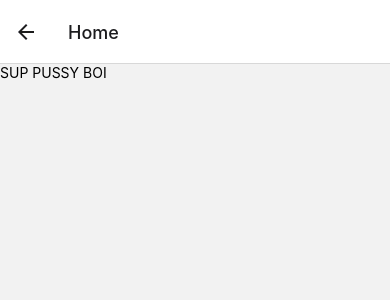
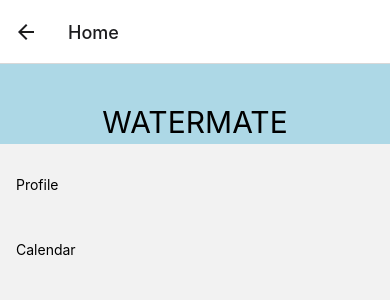
Before and after one commit to seanjames114/WaterMate, a React Native app: screen / in a window 390 px wide. Both pictures are taken after a click on the button "LOGIN". Shown: the top 300 px of the page. Built offline with nearby package versions, Linux system fonts and the light colour scheme.

Commit message:
new homepage and navbutton items

```diff
--- a/App.js
+++ b/App.js
@@ -2,61 +2,8 @@ import { StatusBar } from 'expo-status-bar';
 import * as React from 'react';
 import { NavigationContainer } from '@react-navigation/native';
 import { createNativeStackNavigator } from '@react-navigation/native-stack';
-import { StyleSheet, Dimensions, Text, View, Image, ImageBackground, TouchableWithoutFeedback, Alert, TouchableHighlight, SafeAreaView, Button,
-          Platform,
-          PlatformColor,
-          TextInput,  } from 'react-native'; //Safe area view will allow content to be in the safe area for each device
 import Home from './pages/HomePage'
-/*below is the image of the running girl that will be used for out background */
-const runningGirlImage = {uri: "https://static.wixstatic.com/media/51ae2e_30e94e2d151e4dad911f38da3272b0d1~mv2.jpg/v1/fit/w_924,h_520/51ae2e_30e94e2d151e4dad911f38da3272b0d1~mv2.jpg"}
-
-function LoginScreen({navigation}) {
-  const [text, onChangeText] = React.useState(null);
-  return(
-  <SafeAreaView style={styles.container}>
-      <ImageBackground source={runningGirlImage} resizeMode="cover" style={styles.ImageB}>
-       <View style={{
-          flex: 1,
-          alignItems: 'center',
-          justifyContent: 'center',
-        }}>
-          <Text style={{fontSize: 30, fontWeight: 'bold'}}>
-            WELCOME TO WATERMATE
-          </Text>
-          <TextInput
-            style={styles.input}
-            onChangeText={onChangeText}
-            value={text}
-            placeholder="I hate life"
-          />
-          <TextInput
-            style={styles.input}
-            onChangeText={onChangeText}
-            value={text}
-            placeholder="Password"
-          />
-          <Button
-            onPress={() => navigation.navigate('Home')}
-            title="Login"
-          />
-          <Button
-            onPress={() => {    alert('You tapped the login button but I know you dont have an account asshole!');  }}
-            title="Create Account"
-            color= "transparent"
-
-          />
-        </View>
-       </ImageBackground>
-    </SafeAreaView>
-  );
-}
-function HomeScreen() {
-  return(
-    <View>
-      <Text>SUP PUSSY BOI</Text>
-    </View>
-  );
-}
+import Login from './pages/LoginPage'
 
 const Stack = createNativeStackNavigator();
 
@@ -64,40 +11,9 @@ export default function App() {
   return (
     <NavigationContainer>
       <Stack.Navigator>
-        <Stack.Screen name="Login" component={LoginScreen} />
-        <Stack.Screen name="Home" component={HomeScreen} />
+        <Stack.Screen name="Login" component={Login} />
+        <Stack.Screen name="Home" component={Home} />
       </Stack.Navigator>
     </NavigationContainer>
   );
 }
-
-const styles = StyleSheet.create({
-  container: {
-    flex: 1, //flexible to grow and take it up horizontaller
-  },
-  header:{
-    flex:1,
-    alignItems: 'center',
-    fontSize: 50,
-    fontweight: 'bold'
-  },
-  input: {
-    height: 40,
-    margin: 12,
-    borderWidth: 1,
-    padding: 10,
-  },
-  ImageB:{
-    flex: 1,
-    justifyContent: 'center'
-  },
-  logo:{
-    width: 66,
-    height: 58,
-  },
-  tinyLogo:{
-    width:50,
-    height:50,
-    alignItems: 'center',
-  }
-});
--- /dev/null
+++ b/assets/global.js
@@ -0,0 +1,4 @@
+const FirstName = "PJ"
+const LastName = "James"
+
+export {FirstName, LastName}
--- a/pages/HomePage.js
+++ b/pages/HomePage.js
@@ -1,28 +1,53 @@
 import { StatusBar } from 'expo-status-bar';
 import React from 'react';
-import { StyleSheet, Dimensions, Text, View, Image, ImageBackground, TouchableWithoutFeedback, Alert, TouchableHighlight, SafeAreaView, Button,
+import { StyleSheet,FlatList, Dimensions, Text, View, Image, ImageBackground, TouchableWithoutFeedback, Alert, TouchableHighlight, SafeAreaView, Button,
           Platform,
           PlatformColor,
           TextInput,  } from 'react-native'; //Safe area view will allow content to be in the safe area for each device
+import HomePageNavButton from './HomePageNavButton'
 
-export default function App() {
-  return (
-    //This is the center of screen portion
+function HomeScreen() {
+  const [navbuttons, setnavButtons] = React.useState([
+    {text : 'Profile', key: '1'},
+    {text : 'Calendar', key: '2'}
+  ]);
+  return(
     <SafeAreaView style={styles.container}>
-
+      {/*BELOW IS THE HEADER VIEW */}
+      <View style={styles.header}>
+        <Text style={styles.title}>WATERMATE</Text>
+      </View>
+      {/*BELOW IS THE CONTENT LIST MENU */}
+      <view>
+        <FlatList
+        data = {navbuttons}
+        renderItem={({item}) => (
+          <HomePageNavButton item ={item} />
+        )}
+        />
+      </view>
     </SafeAreaView>
   );
 }
+
 
 const styles = StyleSheet.create({
   container: {
     flex: 1, //flexible to grow and take it up horizontaller
   },
+  list:{
+
+  },
   header:{
-    flex:1,
-    alignItems: 'center',
-    fontSize: '50',
-    fontweight: 'bold'
+    height: 80,
+    paddingTop: 40,
+    backgroundColor: 'lightblue',
+  },
+  title:{
+    textAlign: 'center',
+    fontStyle: 'bold',
+    fontSize: 30,
+
   },
   input: {
     height: 40,
@@ -44,3 +69,5 @@ const styles = StyleSheet.create({
     alignItems: 'center',
   }
 });
+
+export default HomeScreen
--- /dev/null
+++ b/pages/HomePageNavButton.js
@@ -0,0 +1,25 @@
+import React from 'react';
+import { StyleSheet,TouchableOpacity, FlatList, Dimensions, Text, View, Image, ImageBackground, TouchableWithoutFeedback, Alert, TouchableHighlight, SafeAreaView, Button,
+          Platform,
+          PlatformColor,
+          TextInput,  } from 'react-native'; //Safe area view will allow content to be in the safe area for each device
+
+export default function navButton({item}){
+
+    return(
+        <TouchableOpacity>
+            <Text style={styles.item}>{item.text}</Text>
+        </TouchableOpacity>
+    )
+}
+
+const styles = StyleSheet.create({
+    item: {
+        padding: 16,
+        marginTop: 16,
+        borderColor: 'lightblue',
+        borderwidth: 1,
+        borderstyle: 'dotted',
+        borderradius: 10
+    }
+})
--- /dev/null
+++ b/pages/LoginPage.js
@@ -0,0 +1,84 @@
+import { StatusBar } from 'expo-status-bar';
+import * as React from 'react';
+import { StyleSheet, Dimensions, Text, View, Image, ImageBackground, TouchableWithoutFeedback, Alert, TouchableHighlight, SafeAreaView, Button,
+          Platform,
+          PlatformColor,
+          TextInput,  } from 'react-native'; //Safe area view will allow content to be in the safe area for each device
+/*below is the image of the running girl that will be used for out background */
+const runningGirlImage = {uri: "https://static.wixstatic.com/media/51ae2e_30e94e2d151e4dad911f38da3272b0d1~mv2.jpg/v1/fit/w_924,h_520/51ae2e_30e94e2d151e4dad911f38da3272b0d1~mv2.jpg"}
+
+function LoginScreen({navigation}) {
+  const [textUsername, onChangeUsernameText] = React.useState(null);
+  const [textPassword, onChangePasswordText] = React.useState(null);
+  const [nametxt, setName] = React.useState('NAME ERROR');
+  const UsersName = nametxt
+  const clickHandler = () =>{
+    navigation.navigate('Home')
+
+  }
+  return(
+  <SafeAreaView style={styles.container}>
+      <ImageBackground source={runningGirlImage} resizeMode="cover" style={styles.ImageB}>
+       <View style={{
+          flex: 1,
+          alignItems: 'center',
+          justifyContent: 'center',
+        }}>
+          <Text style={{fontSize: 30, fontWeight: 'bold'}}>
+            WELCOME TO WATERMATE
+          </Text>
+          <TextInput
+            style={styles.input}
+            onChangeText= {(val) => setName(val)}
+            placeholder="Name"
+          />
+          <TextInput
+            style={styles.input}
+            onChangeText={onChangePasswordText}
+            value={textPassword}
+            placeholder="Password"
+          />
+          <Button
+            onPress={() => navigation.navigate('Home')}
+            OnPress={clickHandler}
+            title= "Login"
+          />
+          <Text>NAME : {nametxt}</Text>
+        </View>
+       </ImageBackground>
+    </SafeAreaView>
+  );
+}
+
+const styles = StyleSheet.create({
+  container: {
+    flex: 1, //flexible to grow and take it up horizontaller
+  },
+  header:{
+    flex:1,
+    alignItems: 'center',
+    fontSize: 50,
+    fontweight: 'bold'
+  },
+  input: {
+    height: 40,
+    margin: 12,
+    borderWidth: 1,
+    padding: 10,
+  },
+  ImageB:{
+    flex: 1,
+    justifyContent: 'center'
+  },
+  logo:{
+    width: 66,
+    height: 58,
+  },
+  tinyLogo:{
+    width:50,
+    height:50,
+    alignItems: 'center',
+  }
+});
+
+export default LoginScreen
```
Also changed, not shown: assets/process flowchart senior design.png (added).
